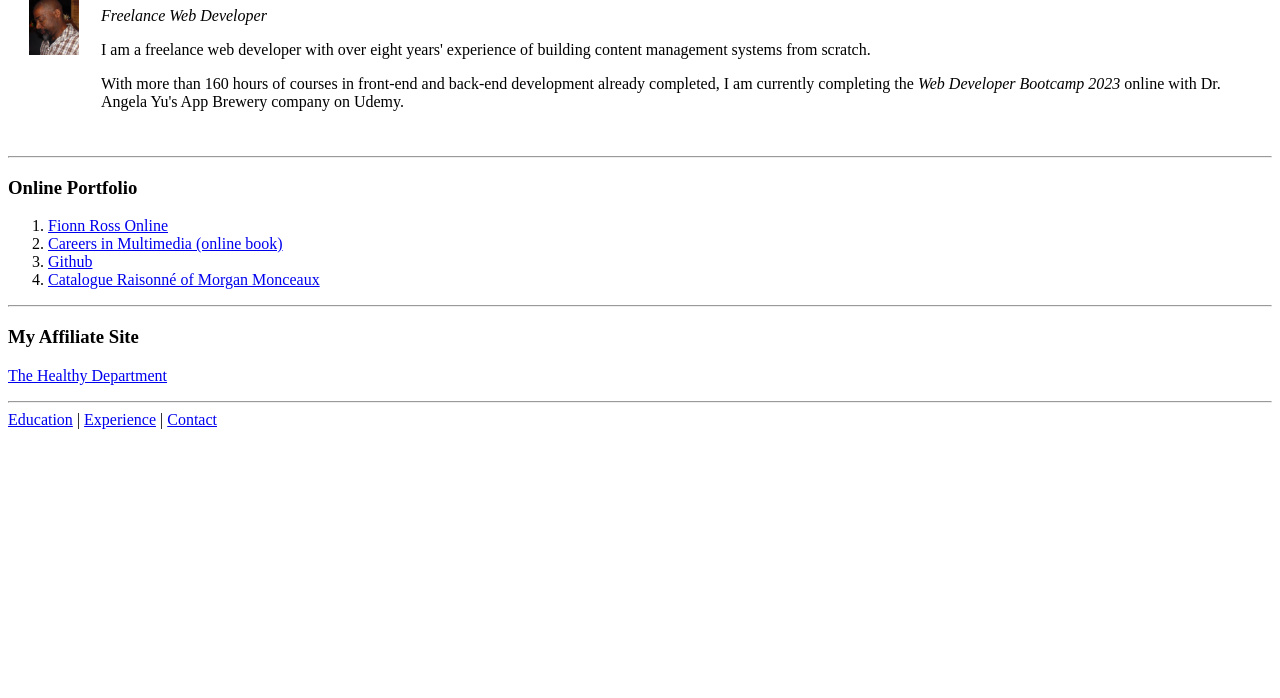
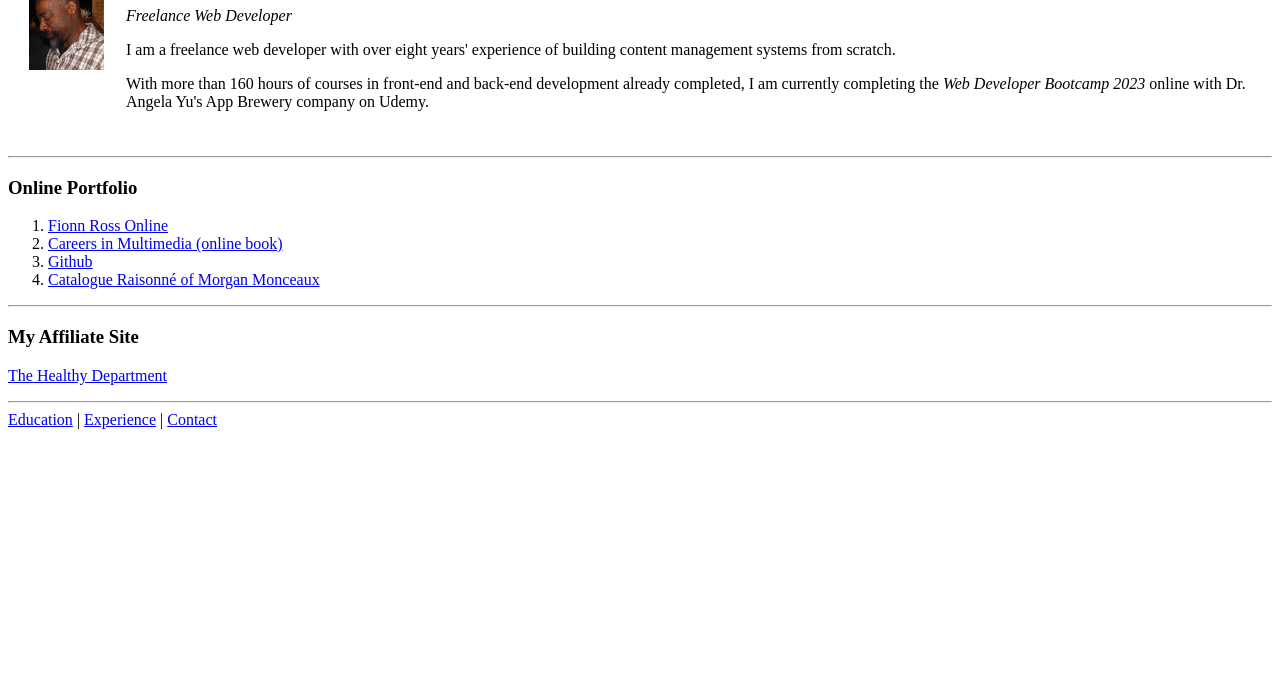
Before and after one commit to rossfion/cv, a plain HTML site: page index.html in a window 1280 px wide. Shown: the part 102-800 px from the top of the page. Drawn offline with Linux system fonts and the light colour scheme.

Commit message:
Update index.html
Updated image size

```diff
--- a/index.html
+++ b/index.html
@@ -8,7 +8,7 @@
     <body>
         <table cellspacing="20">
             <tr>
-                <td><img src='images/fionnross_profile_pic.jpg' alt="fionn ross profile picture" width="50"></td>
+                <td><img src='images/fionnross_profile_pic.jpg' alt="fionn ross profile picture" width="75"></td>
                 <td><h1>Fionn Ross</h1>
                     <p><em>Freelance Web Developer</em></p>
                     <p>I am a freelance web developer with over eight years' experience of building content management systems from scratch.</p>
```
